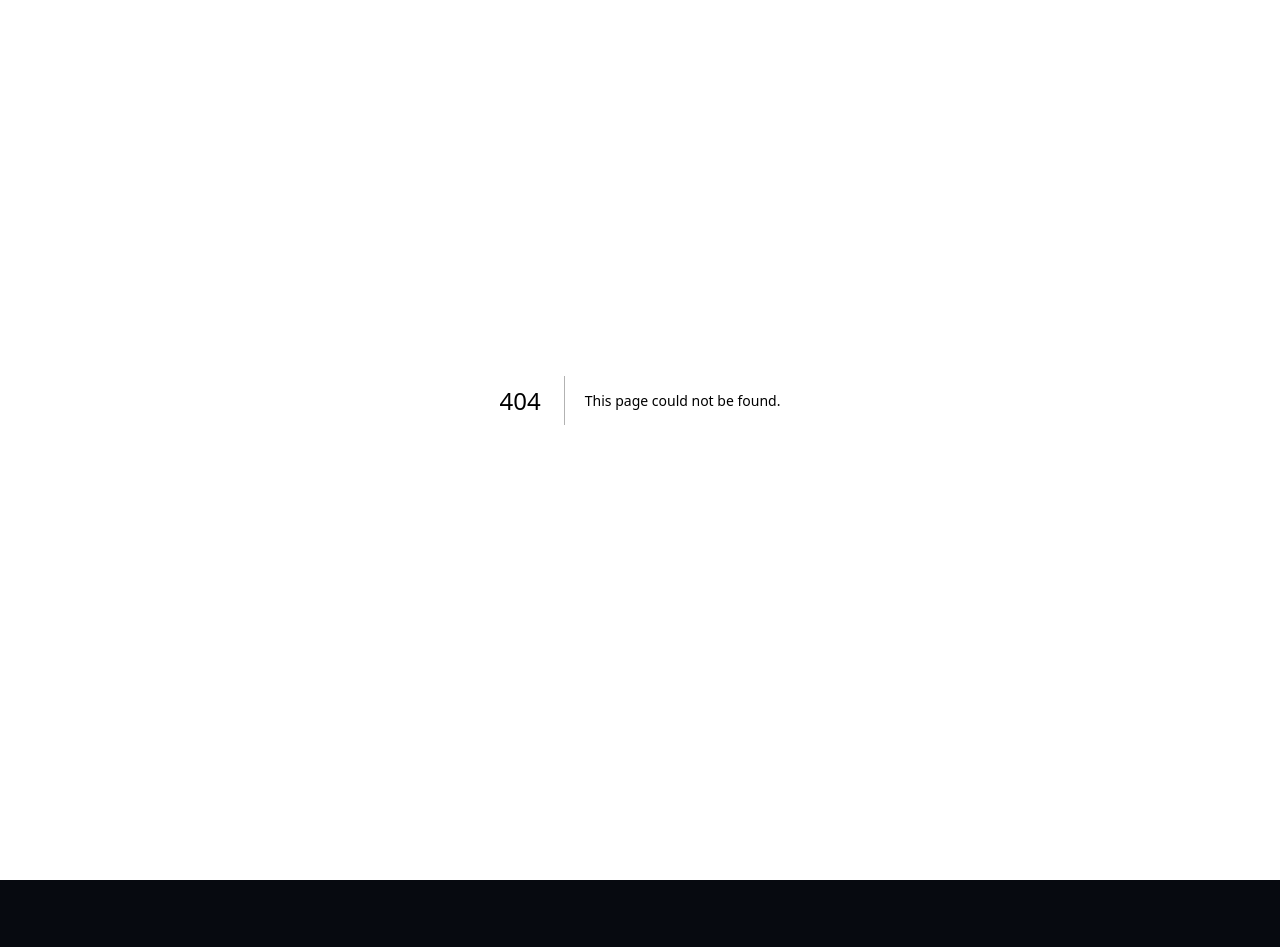
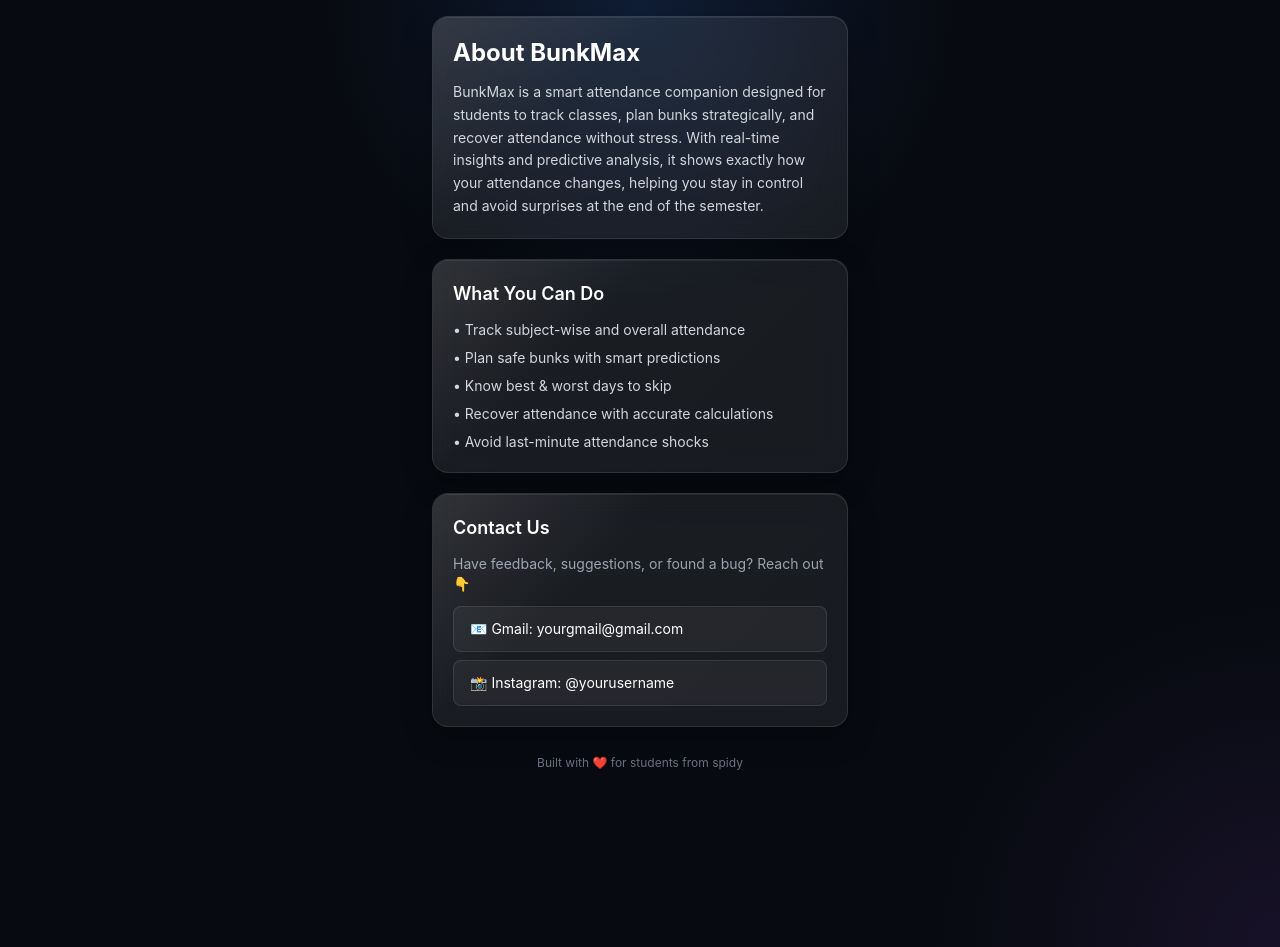
Before and after one commit to manojkumar69work-bit/BunkMax, a Next.js app in the folder frontend/: page /about in a window 1280 px wide. Before the commit this address had no page. Before the commit the page ends 880 px from the top, so only its background shows below. Built offline with nearby package versions, Linux system fonts and the light colour scheme.

Commit message:
Update about page

```diff
--- /dev/null
+++ b/frontend/app/about/page.tsx
@@ -0,0 +1,63 @@
+export default function AboutPage() {
+  return (
+    <div className="app-shell space-y-4">
+      {/* ABOUT */}
+      <div className="glass-card p-5 space-y-3">
+        <h1 className="text-2xl font-bold">About BunkMax</h1>
+
+        <p className="text-sm text-gray-300 leading-relaxed">
+          BunkMax is a smart attendance companion designed for students to track
+          classes, plan bunks strategically, and recover attendance without
+          stress. With real-time insights and predictive analysis, it shows
+          exactly how your attendance changes, helping you stay in control and
+          avoid surprises at the end of the semester.
+        </p>
+      </div>
+
+      {/* FEATURES */}
+      <div className="glass-card p-5 space-y-3">
+        <h2 className="text-lg font-semibold">What You Can Do</h2>
+
+        <ul className="text-sm text-gray-300 space-y-2">
+          <li>• Track subject-wise and overall attendance</li>
+          <li>• Plan safe bunks with smart predictions</li>
+          <li>• Know best & worst days to skip</li>
+          <li>• Recover attendance with accurate calculations</li>
+          <li>• Avoid last-minute attendance shocks</li>
+        </ul>
+      </div>
+
+      {/* CONTACT */}
+      <div className="glass-card p-5 space-y-3">
+        <h2 className="text-lg font-semibold">Contact Us</h2>
+
+        <p className="text-sm text-gray-400">
+          Have feedback, suggestions, or found a bug? Reach out 👇
+        </p>
+
+        <div className="space-y-2 text-sm">
+          <a
+            href="mailto:yourgmail@gmail.com"
+            className="block rounded-lg border border-white/10 bg-white/5 px-4 py-3 hover:bg-white/10 transition"
+          >
+            📧 Gmail: yourgmail@gmail.com
+          </a>
+
+          <a
+            href="https://instagram.com/yourusername"
+            target="_blank"
+            rel="noopener noreferrer"
+            className="block rounded-lg border border-white/10 bg-white/5 px-4 py-3 hover:bg-white/10 transition"
+          >
+            📸 Instagram: @yourusername
+          </a>
+        </div>
+      </div>
+
+      {/* FOOTER */}
+      <div className="text-center text-xs text-gray-500 pt-2">
+        Built with ❤️ for students from spidy
+      </div>
+    </div>
+  );
+}
--- a/frontend/app/page.tsx
+++ b/frontend/app/page.tsx
@@ -3,8 +3,9 @@
 import { useEffect, useMemo, useState } from "react";
 import BottomNav from "@/components/BottomNav";
 import Link from "next/link";
-import { API_BASE, getTomorrow, getBestDay, getWorstDay, markAttendance } from "@/lib/api";
+import { getHomeData, getTomorrow, getBestDay, getWorstDay, markAttendance, getSchedule } from "@/lib/api";
 import FullScreenLoader from "@/components/FullScreenLoader";
+import { Info } from "lucide-react";
 import { useAppUser } from "@/lib/user";
 
 type DashboardData = {
@@ -45,6 +46,43 @@ export default function Home() {
   const [tomorrow, setTomorrow] = useState<QuickResult | null>(null);
   const [best, setBest] = useState<QuickResult | null>(null);
   const [worst, setWorst] = useState<QuickResult | null>(null);
+  const [timetable, setTimetable] = useState<Record<string, string[]>>({});
+
+  const daysStatus = useMemo(() => {
+    if (!data || Object.keys(timetable).length === 0) {
+      return "Loading...";
+    }
+
+    return getDaysStatus(
+      data.total_present,
+      data.total_present + data.total_absent,
+      timetable
+    );
+  }, [data, timetable]);
+
+  useEffect(() => {
+    if (!appUser?.id) return;
+    const userId = appUser.id;
+    async function loadSchedule() {
+      try {
+
+        const data = await getSchedule(userId);
+
+        const grouped: Record<string, string[]> = {};
+
+        data.forEach((item: any) => {
+          if (!grouped[item.day_name]) grouped[item.day_name] = [];
+          grouped[item.day_name].push(item.subject_name);
+        });
+
+        setTimetable(grouped);
+      } catch (err) {
+        console.error("Schedule load failed", err);
+      }
+    }
+
+    loadSchedule();
+  }, [appUser]);
 
   const [busy, setBusy] = useState<"" | "tomorrow" | "best" | "worst">("");
 
@@ -53,19 +91,14 @@ export default function Home() {
     loadDashboard(appUser.id);
   }, [appUser]);
 
+
+
   async function loadDashboard(userId: number) {
     try {
       setLoading(true);
       setError("");
 
-      const res = await fetch(`${API_BASE}/users/${userId}/home-data`);
-
-      if (!res.ok) {
-        const text = await res.text();
-        throw new Error(text || "Failed to load home data");
-      }
-
-      const homeData = await res.json();
+      const homeData = await getHomeData(userId);
       setData(homeData.dashboard);
       setSubjects(homeData.subjects);
     } catch (e) {
@@ -246,15 +279,7 @@ export default function Home() {
     return `${subject.attended_classes}/${subject.total_classes}`;
   }
 
-  const safeDaysLeft = useMemo(() => {
-    if (!data) return 0;
-    const present = data.total_present;
-    const total = data.total_present + data.total_absent;
-    const req = 0.75;
-    if (total <= 0) return 0;
-    if ((present / total) < req) return 0;
-    return Math.max(0, Math.floor(present / req - total));
-  }, [data]);
+
 
   if (loadingUser) {
     return <FullScreenLoader label="Loading BunkMax..." />;
@@ -281,17 +306,31 @@ export default function Home() {
 
   return (
   <div className="app-shell">
+    {/* HEADER */}
+    <div className="flex items-start justify-between gap-3">
       <div>
         <h1 className="text-2xl font-bold tracking-tight">BunkMax</h1>
-        <p className="text-sm text-gray-400 mt-1">No Shocks at Semester End.</p>
+        <p className="text-sm text-gray-400 mt-1">
+          No Shocks at Semester End.
+        </p>
       </div>
 
+      <Link
+        href="/about"
+        className="h-10 w-10 flex items-center justify-center rounded-full border border-white/10 bg-white/5 text-gray-300 hover:text-white hover:bg-white/10 transition backdrop-blur-md"
+      >
+        <Info size={18} />
+      </Link>
+          </div>
+
+    {/* ERROR */}
     {error && (
       <div className="rounded-xl border border-red-500/30 bg-red-500/10 p-3 text-sm text-red-200">
         {error}
       </div>
     )}
 
+    {/* LOADING / CONTENT */}
     {loading || !data ? (
       <div className="text-sm text-gray-400">Loading dashboard...</div>
     ) : (
@@ -301,9 +340,10 @@ export default function Home() {
           avg={data.current_avg}
           present={data.total_present}
           absent={data.total_absent}
-            safeDaysLeft={safeDaysLeft}
+          daysStatus={daysStatus}
         />
 
+        {/* IMPORT */}
         <div className="glass-card p-4">
           <div className="flex items-center justify-between gap-3">
             <div>
@@ -321,6 +361,7 @@ export default function Home() {
           </div>
         </div>
 
+        {/* QUICK ACTIONS */}
         <div className="section-title">Quick Actions</div>
 
         <QuickCard
@@ -347,6 +388,7 @@ export default function Home() {
           result={worst}
         />
 
+        {/* TODAY CLASSES */}
         <div className="section-title">Today&apos;s Classes</div>
 
         {data.today_classes.length === 0 ? (
@@ -364,7 +406,9 @@ export default function Home() {
                 <div key={item.period_no} className="glass-card p-4">
                   <div className="flex items-start justify-between gap-3">
                     <div className="min-w-0">
-                        <p className="text-xs text-gray-400">Period {item.period_no}</p>
+                      <p className="text-xs text-gray-400">
+                        Period {item.period_no}
+                      </p>
                       <p className="text-lg font-semibold mt-1 truncate">
                         {item.subject_name || "---"}
                       </p>
@@ -381,9 +425,15 @@ export default function Home() {
                         <>
                           <button
                             type="button"
-                              disabled={markingKey === `${item.period_no}-present`}
+                            disabled={
+                              markingKey === `${item.period_no}-present`
+                            }
                             onClick={() =>
-                                handleMark(item.subject_name, item.period_no, "present")
+                              handleMark(
+                                item.subject_name,
+                                item.period_no,
+                                "present"
+                              )
                             }
                             className={`h-9 w-9 rounded-lg text-sm font-bold ${
                               item.marked_status === "present"
@@ -396,9 +446,15 @@ export default function Home() {
 
                           <button
                             type="button"
-                              disabled={markingKey === `${item.period_no}-absent`}
+                            disabled={
+                              markingKey === `${item.period_no}-absent`
+                            }
                             onClick={() =>
-                                handleMark(item.subject_name, item.period_no, "absent")
+                              handleMark(
+                                item.subject_name,
+                                item.period_no,
+                                "absent"
+                              )
                             }
                             className={`h-9 w-9 rounded-lg text-sm font-bold ${
                               item.marked_status === "absent"
@@ -423,27 +479,26 @@ export default function Home() {
     <BottomNav />
   </div>
 );
-}
 
 function StatsOverview({
   overall,
   avg,
   present,
   absent,
-  safeDaysLeft,
+  daysStatus,
 }: {
   overall: number;
   avg: number;
   present: number;
   absent: number;
-  safeDaysLeft: number;
+  daysStatus: string;
 }) {
   return (
     <div className="grid grid-cols-2 gap-3 items-stretch">
       <div className="glass-card p-4 row-span-2 min-h-[220px] flex flex-col items-center justify-center">
         <DonutChart percentage={overall} />
         <p className="mt-4 text-base font-semibold text-white">
-          {safeDaysLeft} days left
+          {daysStatus}
         </p>
       </div>
 
@@ -561,3 +616,67 @@ function formatPercent(value: number | undefined) {
   }
   return `${Number(value.toFixed(2))}%`;
 }
+function getDaysStatus(
+  attended: number,
+  total: number,
+  timetable: Record<string, string[]>
+) {
+  const required = 0.75;
+  const dayOrder = ["Monday", "Tuesday", "Wednesday", "Thursday", "Friday", "Saturday"];
+
+  if (total === 0) return "No data";
+
+  const currentPct = attended / total;
+
+  const getClassesForDay = (day: string) =>
+    (timetable[day] || []).filter((s) => String(s || "").trim() !== "").length;
+
+  const activeDays = dayOrder.filter((day) => getClassesForDay(day) > 0);
+  if (activeDays.length === 0) return "No schedule";
+
+  // ABOVE OR EQUAL TO 75% => how many full days can still be bunked
+  if (currentPct >= required) {
+    let simulatedTotal = total;
+    let daysLeft = 0;
+    let pointer = 0;
+
+    while (pointer < 365) {
+      const dayName = activeDays[pointer % activeDays.length];
+      const classesThatDay = getClassesForDay(dayName);
+
+      const nextTotal = simulatedTotal + classesThatDay;
+      const nextPct = attended / nextTotal;
+
+      if (nextPct < required) break;
+
+      simulatedTotal = nextTotal;
+      daysLeft += 1;
+      pointer += 1;
+    }
+
+    return `${daysLeft} days left`;
+  }
+
+  // BELOW 75% => how many full days must be attended to recover
+  let simulatedAttended = attended;
+  let simulatedTotal = total;
+  let recoveryDays = 0;
+  let pointer = 0;
+
+  while (pointer < 365) {
+    const dayName = activeDays[pointer % activeDays.length];
+    const classesThatDay = getClassesForDay(dayName);
+
+    simulatedAttended += classesThatDay;
+    simulatedTotal += classesThatDay;
+    recoveryDays += 1;
+
+    const newPct = simulatedAttended / simulatedTotal;
+    if (newPct >= required) break;
+
+    pointer += 1;
+  }
+
+  return `${recoveryDays} days to recover`;
+}
+}
```
Lines whose indentation alone changed are shown as unchanged.
